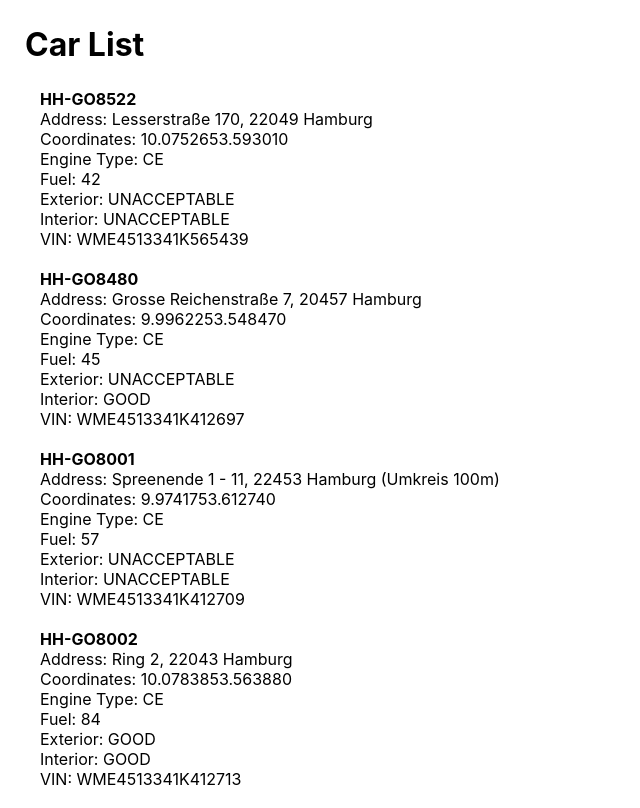
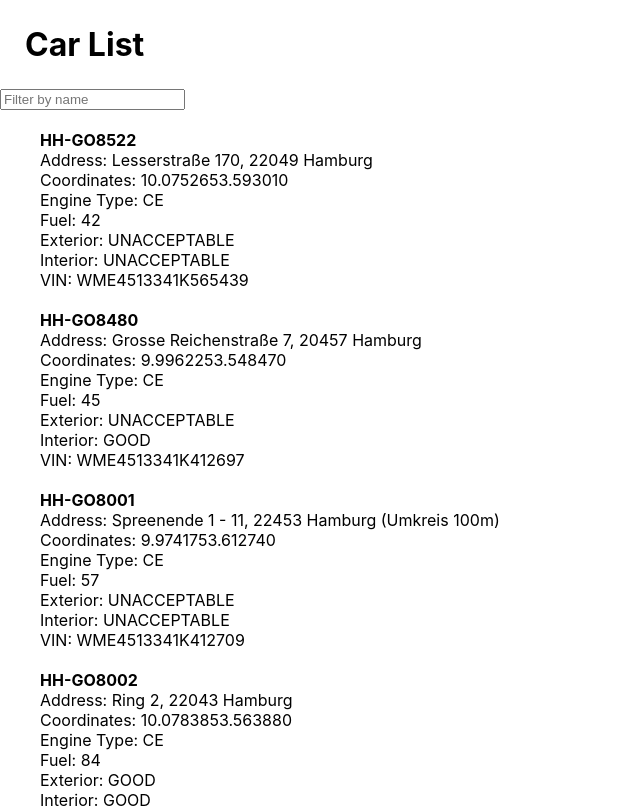
Before and after one commit to kikani-parth/car-map, a React (Create React App) app: page / in a window 1280 px wide. Shown: the top 808 px of the page, without its empty margins (0-640 px from the left). Built offline with nearby package versions, Linux system fonts and the light colour scheme.

Commit message:
add functionality to filter cars by 'name'

```diff
--- a/src/components/CarList.tsx
+++ b/src/components/CarList.tsx
@@ -9,7 +9,6 @@ interface CarListProps {
 const CarList: React.FC<CarListProps> = ({ cars }) => {
   return (
     <div>
-      <h1 style={{ textAlign: 'left', margin: '25px' }}>Car List</h1>
       <ul className="car-list">
         {cars
           ? cars.map((car) => (
--- /dev/null
+++ b/src/components/FilterControls.tsx
@@ -0,0 +1,23 @@
+import React from 'react';
+
+interface FilterControlsProps {
+  filter: string;
+  onFilterChange: (value: string) => void;
+}
+
+const FilterControls: React.FC<FilterControlsProps> = ({
+  filter,
+  onFilterChange,
+}) => {
+  return (
+    <input
+      type="text"
+      placeholder="Filter by name"
+      value={filter}
+      onChange={(e) => onFilterChange(e.target.value)}
+      style={{ marginBottom: '20px', display: 'block' }}
+    />
+  );
+};
+
+export default FilterControls;
--- /dev/null
+++ b/src/components/FilteredCarList.tsx
@@ -0,0 +1,25 @@
+import React, { useState } from 'react';
+import CarList from '../components/CarList';
+import FilterControls from '../components/FilterControls';
+import { Placemark } from '../types';
+import { filterCars } from 'utils/filterUtils';
+
+interface FilteredCarListProps {
+  cars: Placemark[];
+}
+
+const FilteredCarList: React.FC<FilteredCarListProps> = ({ cars }) => {
+  const [filter, setFilter] = useState<string>('');
+
+  const filteredCars = filterCars(cars, filter);
+
+  return (
+    <div>
+      <h1 style={{ textAlign: 'left', margin: '25px' }}>Car List</h1>
+      <FilterControls filter={filter} onFilterChange={setFilter} />
+      <CarList cars={filteredCars} />
+    </div>
+  );
+};
+
+export default FilteredCarList;
--- a/src/pages/CarPage.tsx
+++ b/src/pages/CarPage.tsx
@@ -2,6 +2,7 @@ import React, { useState, useEffect } from 'react';
 import CarList from '../components/CarList';
 import { Placemark } from '../types';
 import locationsData from '../assets/locations.json';
+import FilteredCarList from 'components/FilteredCarList';
 
 const CarPage: React.FC = () => {
   const [cars, setCars] = useState<Placemark[]>([]);
@@ -12,7 +13,7 @@ const CarPage: React.FC = () => {
 
   return (
     <div>
-      <CarList cars={cars} />
+      <FilteredCarList cars={cars} />
     </div>
   );
 };
--- /dev/null
+++ b/src/utils/filterUtils.tsx
@@ -0,0 +1,10 @@
+import { Placemark } from 'types';
+
+export const filterCars = (
+  cars: Placemark[],
+  filterText: string
+): Placemark[] => {
+  return cars.filter((car) =>
+    car.name.toLowerCase().includes(filterText.toLowerCase())
+  );
+};
```
